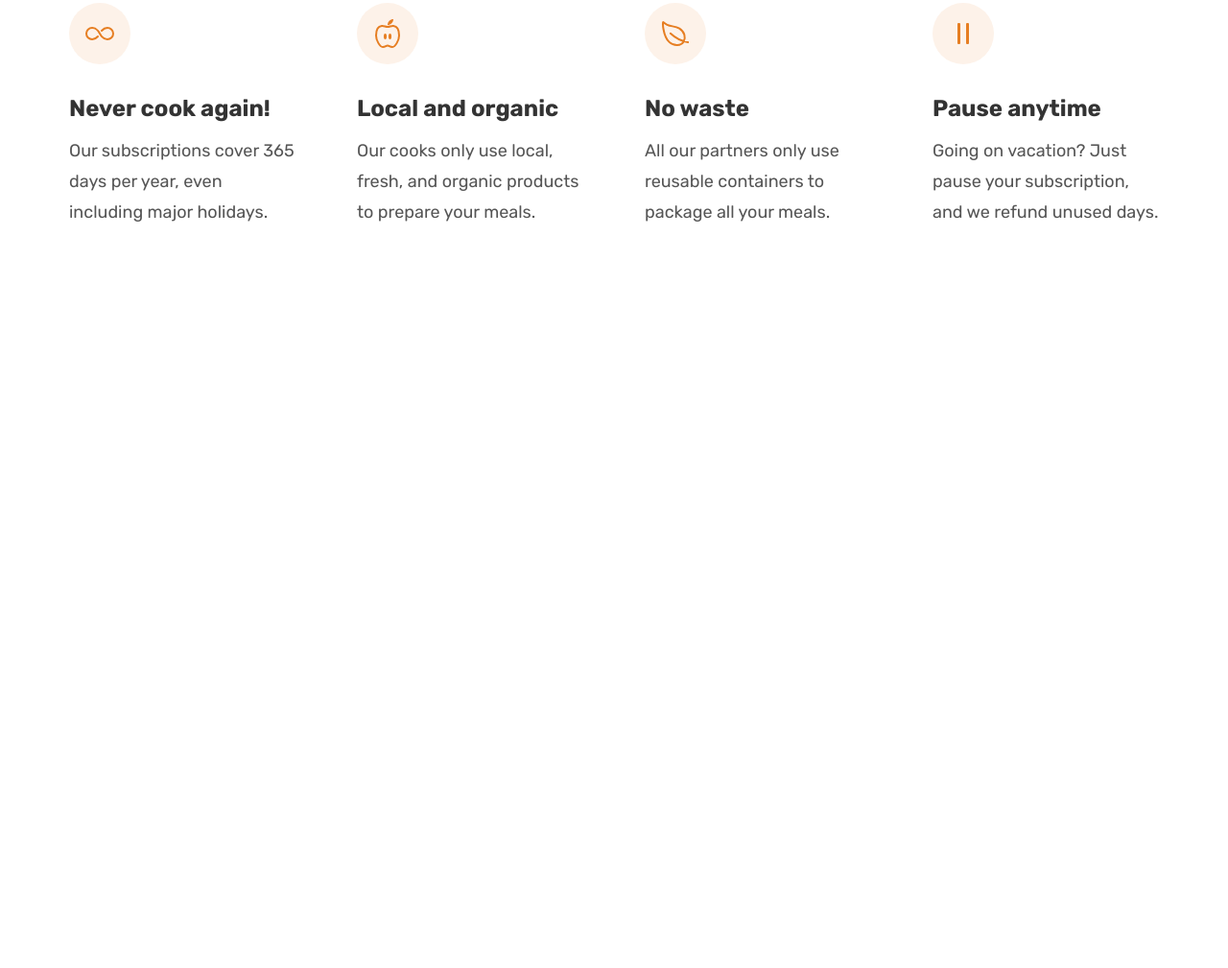
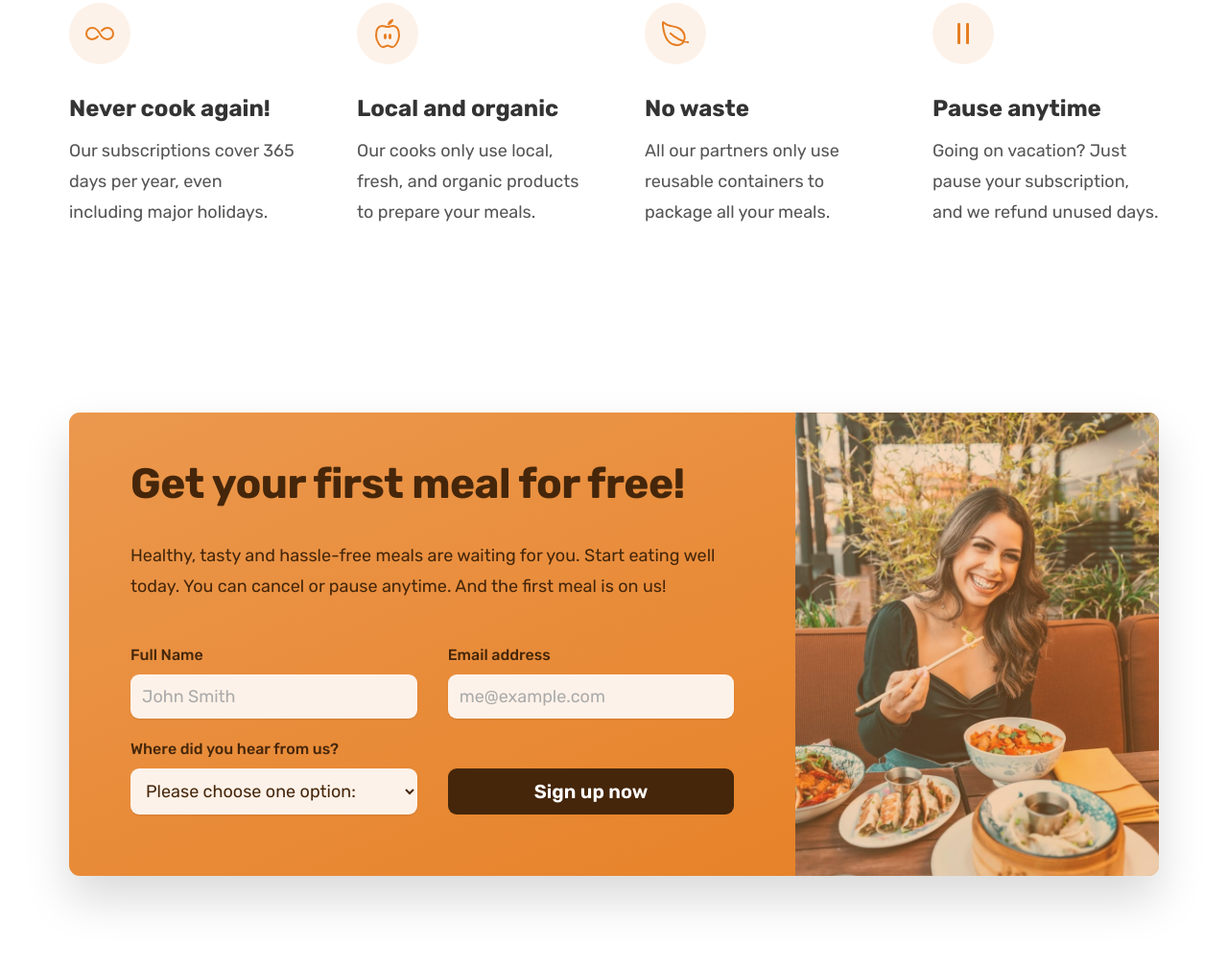
Before and after one commit to matthewarzola/Omnifood-project, a plain HTML site: page index.html in a window 1280 px wide. Shown: the part 5622-6631 px from the top of the page at 96% size. Before the commit the page ends 5956 px from the top, so only its background shows below. Drawn offline with nearby package versions, Linux system fonts and the light colour scheme.

Commit message:
Add Call to Action Section

```diff
--- a/css/general.css
+++ b/css/general.css
@@ -95,6 +95,7 @@ body{
     letter-spacing: 0.75px;
 }
 
+.btn,
 .btn:link,
 .btn:visited {
     display: inline-block;
@@ -106,6 +107,10 @@ body{
 
     /* transition on the original state */
     transition: all 1s;
+
+    border: none;
+    cursor: pointer;
+    font-family: inherit;
 }
 
 .btn--full:link,
@@ -132,6 +137,18 @@ body{
     box-shadow: inset 0 0 0 3px #fff;
 }
 
+.btn--form{
+    background-color: #45260a;
+    color: #fff;
+    align-self: end;
+    padding: 1.2rem;
+}
+
+.btn--form:hover,
+.btn--form:active {
+    background-color: #fff;
+    color: #555;
+}
 
 .link:link,
 .link:visited {
@@ -173,26 +190,24 @@ body{
     margin-right: 1.6rem !important;
 }
 
-*:focus {
-  outline: none;
-  /* outline: 4px dotted #e67e22; */
-  /* outline-offset: 8px; */
-  box-shadow: 0 0 0 0.8rem rgba(230, 125, 34, 0.5);
-}
-
 /* HELPER/SETTINGS CLASSES */
 .margin-right-sm {
-  margin-right: 1.6rem !important;
+    margin-right: 1.6rem !important;
 }
 
 .margin-bottom-md {
-  margin-bottom: 4.8rem !important;
+    margin-bottom: 4.8rem !important;
 }
 
 .center-text {
-  text-align: center;
+    text-align: center;
 }
 
 strong {
-  font-weight: 500;
+    font-weight: 500;
 }
+
+*:focus {
+  outline: none;
+  box-shadow: 0 0 0 0.8rem rgba(230, 125, 34, 0.5);
+}
--- a/css/style.css
+++ b/css/style.css
@@ -452,3 +452,93 @@
   font-size: 1.8rem;
   line-height: 1.8;
 }
+
+
+/**************************/
+/* PRICING SECTION */
+/**************************/
+
+.section-cta{
+    padding: 9.6rem 0;
+}
+
+.cta{
+    display: grid;
+    grid-template-columns: 2fr 1fr;
+    /* background-color: #e67e22; */
+    box-shadow: 0 2.4rem 4.8rem rgba(0, 0, 0, 0.15);
+    border-radius: 11px;
+
+    background-image: linear-gradient(to right bottom, #eb984e, #e67e22);
+    overflow: hidden;
+}
+
+.cta-text-box {
+    padding: 4.8rem 6.4rem 6.4rem 6.4rem;
+    color: #45260a;
+}
+
+.cta .heading-secondary {
+    color: inherit;
+    margin-bottom: 3.2rem;
+}
+
+.cta-text{
+    font-size: 1.8rem;
+    line-height: 1.8;
+    margin-bottom: 4.8rem;
+}
+
+.cta-img-box {
+    background-image: linear-gradient(
+      to right bottom,
+      rgba(235, 151, 78, 0.35),
+      rgba(230, 125, 34, 0.35)
+    ),
+    url("../img/eating.jpg");
+    background-size: cover;
+    background-position: center;
+}
+
+.cta-form{
+    display: grid;
+    grid-template-columns: 1fr 1fr;
+    column-gap: 3.2rem;
+    row-gap: 2.4rem;
+}
+
+.cta-form label{
+    display: block;
+    font-size: 1.6rem;
+    font-weight: 500;
+    margin-bottom: 1.2rem;
+}
+
+.cta-form input, .cta-form select{
+    width: 100%;
+    padding: 1.2rem;
+    font-size: 1.8rem;
+    font-family: inherit;
+    border-radius: 9px;
+    border: none;
+    background-color: #fdf2e9;
+    box-shadow: 0 1px 2px rgba(0, 0, 0, 0.1);
+    color: inherit;
+}
+
+.cta-form input::placeholder{
+    color: #aaa;
+}
+
+.cta-form select{
+
+}
+
+.cta-form button{
+
+}
+
+.cta *:focus {
+  outline: none;
+  box-shadow: 0 0 0 0.8rem rgba(253, 242, 233, 0.5);
+}
--- a/index.html
+++ b/index.html
@@ -532,6 +532,63 @@
                 </div>
             </div>
         </section>
+
+        <section class="section-cta">
+            <div class="container">
+                <div class="cta">
+                    <div class="cta-text-box">
+                        <h2 class="heading-secondary">
+                            Get your first meal for free!
+                        </h2>
+                        <p class="cta-text">
+                            Healthy, tasty and hassle-free meals are waiting for you. Start
+                            eating well today. You can cancel or pause anytime. And the
+                            first meal is on us!
+                        </p>
+                        <form class="cta-form" action="#">
+                            <div>
+                            <label for="full-name">Full Name</label>
+                            <input
+                                id="full-name"
+                                type="text"
+                                placeholder="John Smith"
+                                required
+                            />
+                            </div>
+
+                            <div>
+                            <label for="email">Email address</label>
+                            <input
+                                id="email"
+                                type="email"
+                                placeholder="me@example.com"
+                                required
+                            />
+                            </div>
+
+                            <div>
+                            <label for="select-where">Where did you hear from us?</label>
+                            <select id="select-where" required>
+                                <option value="">Please choose one option:</option>
+                                <option value="friends">Friends and family</option>
+                                <option value="youtube">YouTube video</option>
+                                <option value="podcast">Podcast</option>
+                                <option value="ad">Facebook ad</option>
+                                <option value="others">Others</option>
+                            </select>
+                            </div>
+
+                            <button class="btn btn--form">Sign up now</button>
+
+                            <!-- <input type="checkbox" />
+                            <input type="number" /> -->
+                        </form>
+                    </div>
+
+                    <div class="cta-img-box" role="img" aria-label="Woman enjoying food"></div>
+                </div>
+            </div>
+        </section>
     </main>
 </body>
 
```
